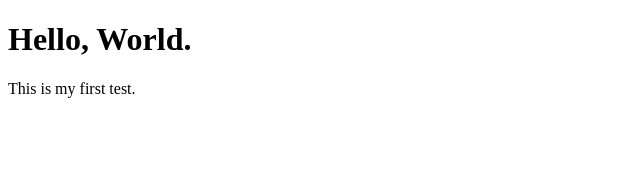
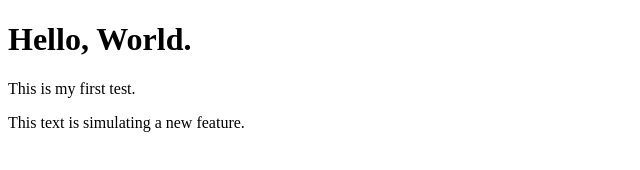
Before and after one commit to kylehopDev/test-project, a plain HTML site: page index.html in a window 1280 px wide. Shown: the whole page, without its empty margins (0-640 px from the left). Drawn offline with Linux system fonts and the light colour scheme.

Commit message:
feat: simulate new feature

```diff
--- a/index.html
+++ b/index.html
@@ -8,5 +8,8 @@
 <body>
   <h1> Hello, World.</h1>
   <p> This is my first test.</p>
+  <div>
+    This text is simulating a new feature.
+  </div>
 </body>
 </html>
```
